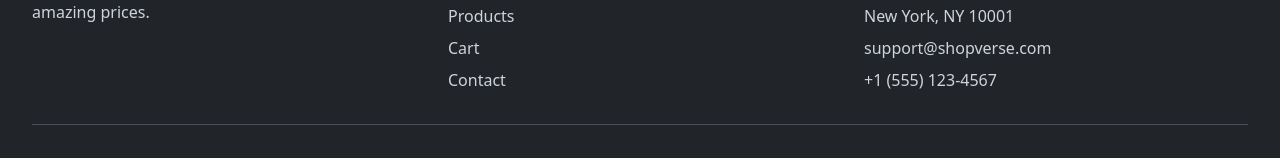
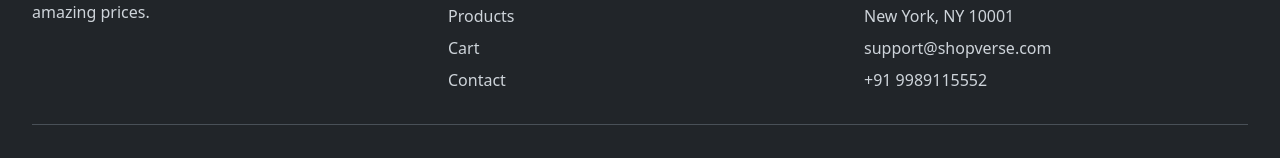
Before and after one commit to udaykiranboralam/shopverse-store, a Next.js app: page / in a window 1280 px wide. Shown: the part 1977-2135 px from the top of the page. Built offline with nearby package versions, Linux system fonts and the light colour scheme.

Commit message:
update contact number to +91 9989115552

```diff
--- a/src/app/contact/page.tsx
+++ b/src/app/contact/page.tsx
@@ -59,7 +59,7 @@ export default function ContactPage() {
                   {[
                     { icon: "M17.657 16.657L13.414 20.9a1.998 1.998 0 01-2.827 0l-4.244-4.243a8 8 0 1111.314 0z M15 11a3 3 0 11-6 0 3 3 0 016 0z", label: "123 Commerce Street, New York, NY 10001" },
                     { icon: "M3 8l7.89 5.26a2 2 0 002.22 0L21 8M5 19h14a2 2 0 002-2V7a2 2 0 00-2-2H5a2 2 0 00-2 2v10a2 2 0 002 2z", label: "support@shopverse.com" },
-                    { icon: "M3 5a2 2 0 012-2h3.28a1 1 0 01.948.684l1.498 4.493a1 1 0 01-.502 1.21l-2.257 1.13a11.042 11.042 0 005.516 5.516l1.13-2.257a1 1 0 011.21-.502l4.493 1.498a1 1 0 01.684.949V19a2 2 0 01-2 2h-1C9.716 21 3 14.284 3 6V5z", label: "+1 (555) 123-4567" },
+                    { icon: "M3 5a2 2 0 012-2h3.28a1 1 0 01.948.684l1.498 4.493a1 1 0 01-.502 1.21l-2.257 1.13a11.042 11.042 0 005.516 5.516l1.13-2.257a1 1 0 011.21-.502l4.493 1.498a1 1 0 01.684.949V19a2 2 0 01-2 2h-1C9.716 21 3 14.284 3 6V5z", label: "+91 9989115552" },
                   ].map((item) => (
                     <div key={item.label} className="flex items-start gap-3">
                       <svg xmlns="http://www.w3.org/2000/svg" className="h-5 w-5 text-primary-600 mt-0.5 flex-shrink-0" fill="none" viewBox="0 0 24 24" stroke="currentColor" strokeWidth={2}>
--- a/src/components/Footer.tsx
+++ b/src/components/Footer.tsx
@@ -24,7 +24,7 @@ export default function Footer() {
               <p>123 Commerce Street</p>
               <p>New York, NY 10001</p>
               <p>support@shopverse.com</p>
-              <p>+1 (555) 123-4567</p>
+              <p>+91 9989115552</p>
             </div>
           </div>
         </div>
```
